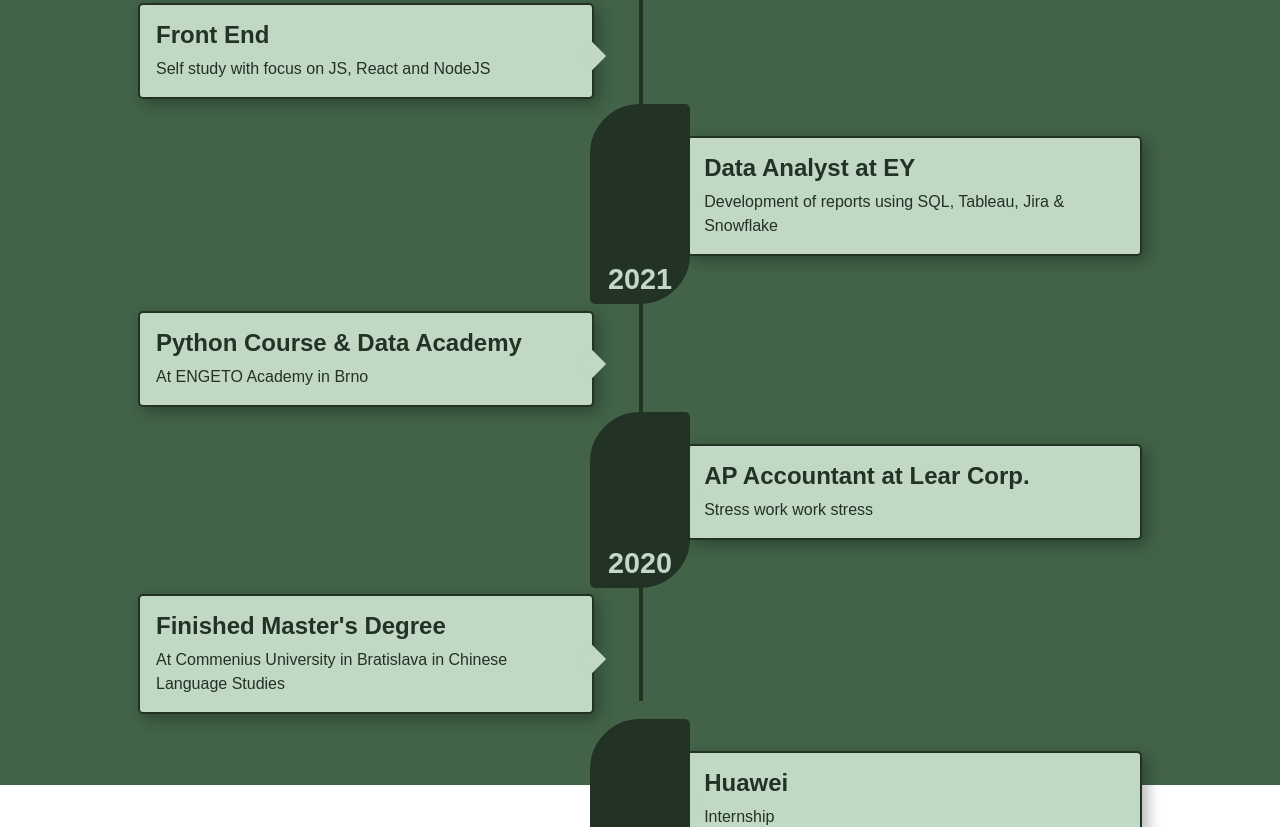
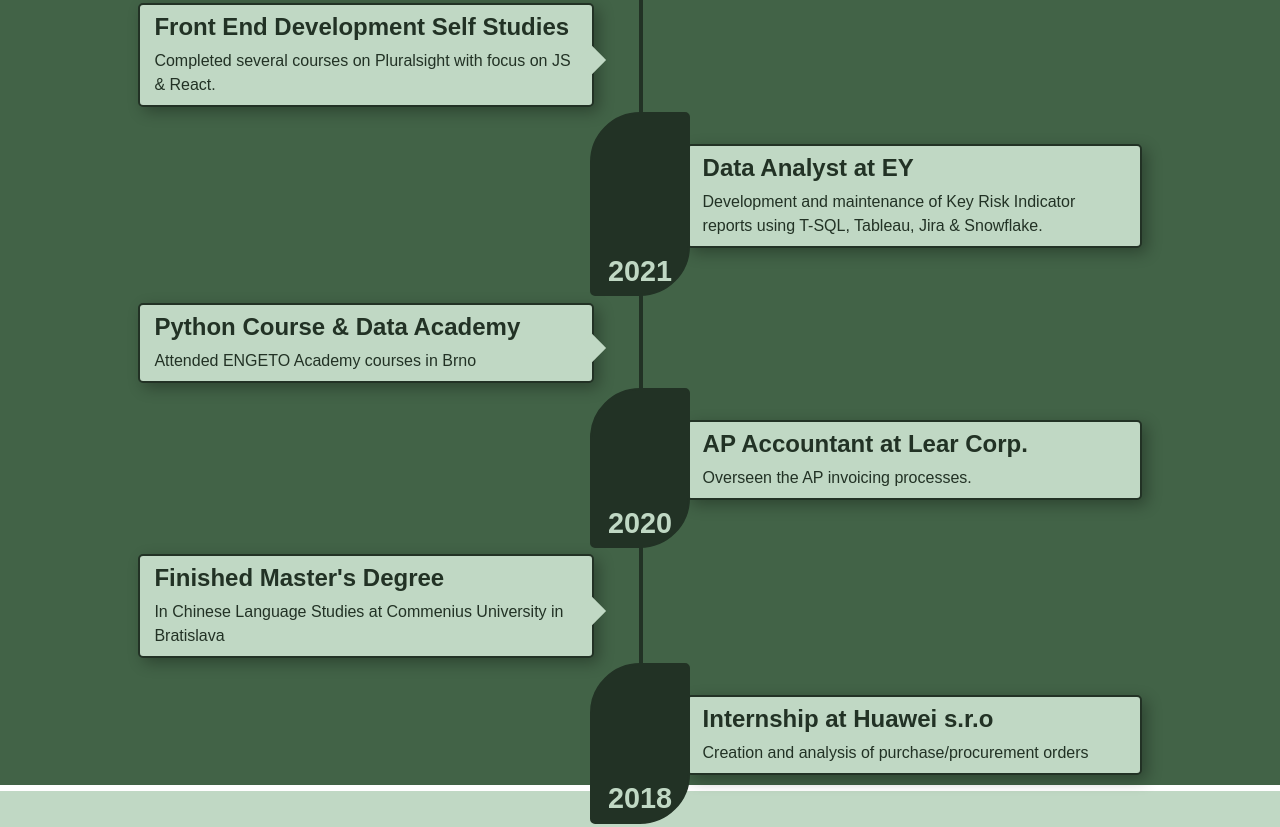
Before and after one commit to DanielaSputnik/Portfolio, a React (Create React App) app: page / in a window 1280 px wide. Shown: the part 4140-4967 px from the top of the page. Built offline with nearby package versions, Linux system fonts and the light colour scheme; a web font is replaced by a local one.

Commit message:
Add CV page

```diff
--- a/package.json
+++ b/package.json
@@ -10,6 +10,7 @@
     "react": "^17.0.2",
     "react-dom": "^17.0.2",
     "react-icons": "^4.3.1",
+    "react-pdf": "^5.5.0",
     "react-router": "^5.2.0",
     "react-router-dom": "^5.2.0",
     "react-scripts": "4.0.3",
--- a/src/Components/Experiences/ExpElements.js
+++ b/src/Components/Experiences/ExpElements.js
@@ -11,7 +11,7 @@ export const ExpWrapper = styled.div`
     padding: 1.5rem;
     margin: 0 auto;
     max-width: 1100px;
-    height: 1050px;
+    height: 1100px;
 
     &:before {
         content: '';
@@ -49,12 +49,12 @@ export const ExpHeading = styled.p`
 `
 
 export const ExpTLItem = styled.div`
-    padding: 1rem;
+    padding: 0.5rem 0.9rem;
     background: #c0d8c4;
     border: 2px solid #223225;
     border-radius: 5px;
     position: relative;
-    margin: 0.5rem 2rem 0.5rem 4rem;
+    margin: 0.1rem 2rem 0.5rem 4rem;
     clear: both;
     box-shadow: 5px 5px 15px rgba(0, 0, 0, 0.3);
 
--- a/src/Components/Experiences/ExperiencesIndex.js
+++ b/src/Components/Experiences/ExperiencesIndex.js
@@ -5,40 +5,40 @@ const Experiences = () => {
     return (
     <>
         <ExpContainer id='experiences'>
-        <ExpHeading>Experience</ExpHeading>
+        <ExpHeading>Experiences</ExpHeading>
         <ExpWrapper>
 
             <ExpTLYear>2022</ExpTLYear>
             <ExpTLItem>
-                <ExpTLTitle>Front End</ExpTLTitle>
-                <ExpTLSubTitle>Self study with focus on JS, React and NodeJS</ExpTLSubTitle>
+                <ExpTLTitle>Front End Development Self Studies</ExpTLTitle>
+                <ExpTLSubTitle>Completed several courses on Pluralsight with focus on JS & React.</ExpTLSubTitle>
             </ExpTLItem>
 
             <ExpTLItem>
                 <ExpTLTitle>Data Analyst at EY</ExpTLTitle>
-                <ExpTLSubTitle>Development of reports using SQL, Tableau, Jira & Snowflake</ExpTLSubTitle>
+                <ExpTLSubTitle>Development and maintenance of Key Risk Indicator reports using T-SQL, Tableau, Jira & Snowflake.</ExpTLSubTitle>
             </ExpTLItem>
             <ExpTLYear>2021</ExpTLYear>
             <ExpTLItem>
                 <ExpTLTitle>Python Course & Data Academy</ExpTLTitle>
-                <ExpTLSubTitle>At ENGETO Academy in Brno  </ExpTLSubTitle>
+                <ExpTLSubTitle>Attended ENGETO Academy courses in Brno  </ExpTLSubTitle>
             </ExpTLItem>
 
 
             <ExpTLItem>
                         <ExpTLTitle>AP Accountant at Lear Corp.</ExpTLTitle>
-                <ExpTLSubTitle>Stress work work stress</ExpTLSubTitle>
+                <ExpTLSubTitle>Overseen the AP invoicing processes.</ExpTLSubTitle>
             </ExpTLItem>
             <ExpTLYear>2020</ExpTLYear>
 
             <ExpTLItem>
                 <ExpTLTitle>Finished Master's Degree</ExpTLTitle>
-                <ExpTLSubTitle>At Commenius University in Bratislava in Chinese Language Studies </ExpTLSubTitle>
+                <ExpTLSubTitle>In Chinese Language Studies at Commenius University in Bratislava </ExpTLSubTitle>
             </ExpTLItem>
 
             <ExpTLItem>
-                <ExpTLTitle>Huawei</ExpTLTitle>
-                <ExpTLSubTitle>Internship</ExpTLSubTitle>
+                <ExpTLTitle>Internship at Huawei s.r.o</ExpTLTitle>
+                <ExpTLSubTitle>Creation and analysis of purchase/procurement orders</ExpTLSubTitle>
                     </ExpTLItem>
             <ExpTLYear>2018</ExpTLYear>
         </ExpWrapper>
--- a/src/Pages/CVPage.js
+++ b/src/Pages/CVPage.js
@@ -1,7 +1,14 @@
-
+import CV from '../Images/2022 CV.pdf'
 
 const CVPage = () => {
-   return('this is me cv')
+
+   return (
+      <div style={{height: '1500px'}}>
+         <object data={CV} type="application/pdf" width="100%" height="100%">
+            <p>DDrdakova CV</p>
+         </object>
+      </div>
+   )
 }
 
 export default CVPage
```
Also changed, not shown: 2 other files (tests, documents, lock files or other folders).
